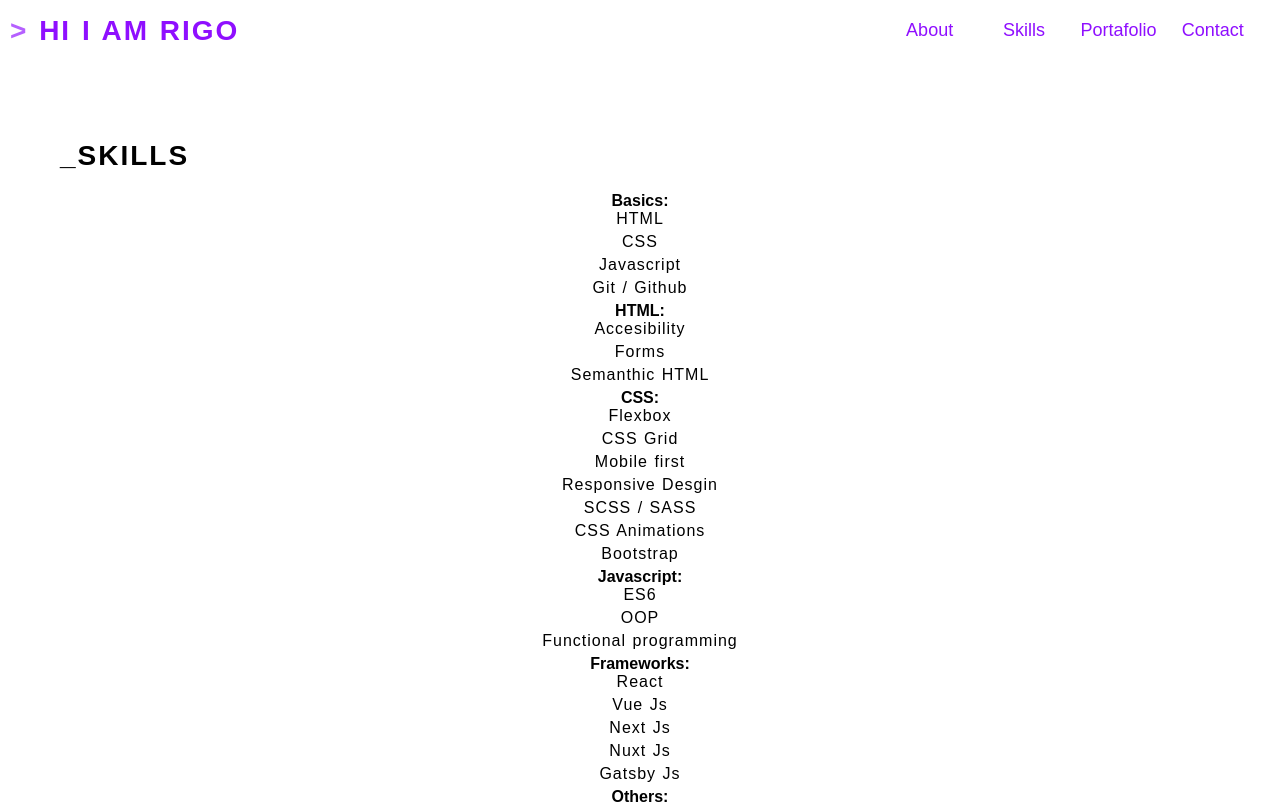
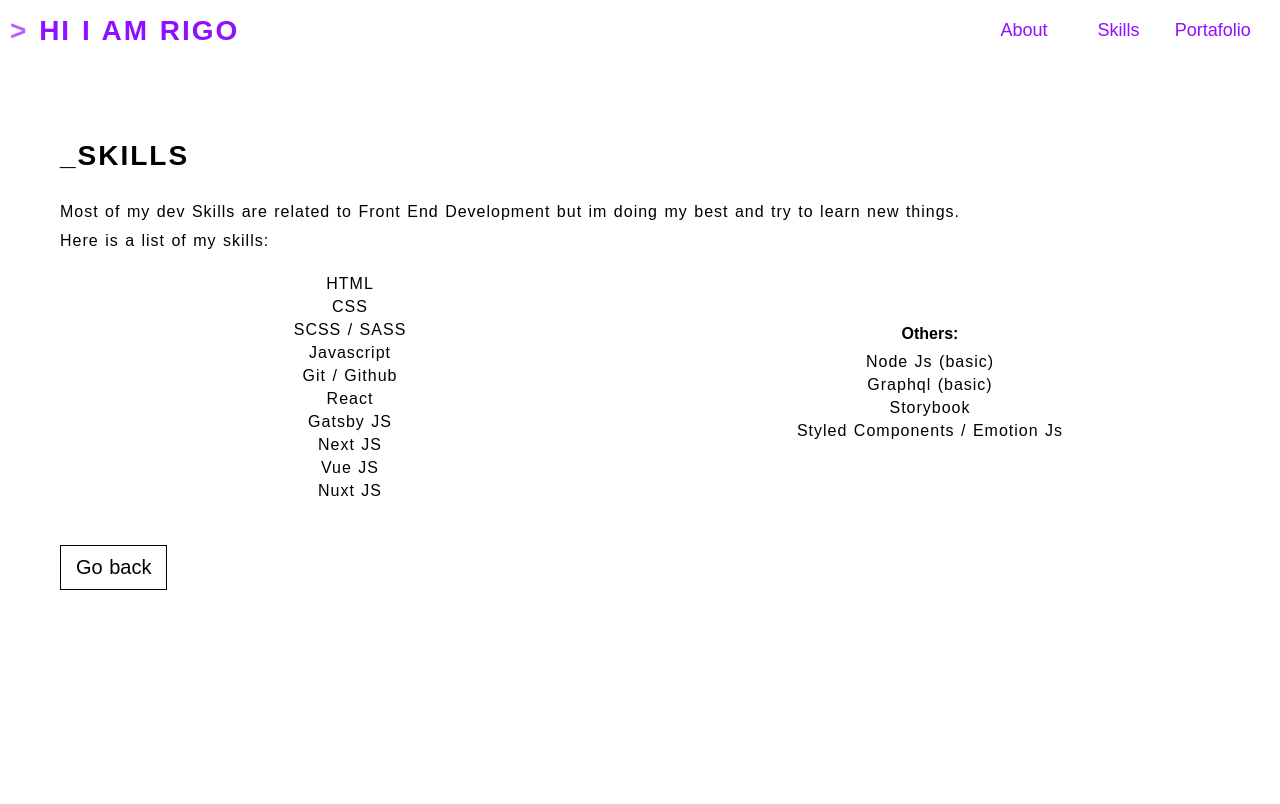
Before and after one commit to Rigo9119/rigo-web, a Nuxt app: page /skills in a window 1280 px wide. Shown: the top 804 px of the page. Built offline with nearby package versions, Linux system fonts and the light colour scheme.

Commit message:
card cmp set up and skills pg set up

```diff
--- a/assets/scss/components/_typography.scss
+++ b/assets/scss/components/_typography.scss
@@ -8,6 +8,10 @@
 .headline {
   &--1 {
     @include font-size(16);
+  }
+
+  &--2 {
+    @include font-size(18);
   }
 
   &--3 {
@@ -34,8 +38,8 @@
 
 // 2. Paragraph styles
 .paragraph {
-  letter-spacing: 2px;
-  line-height: 1.4;
+  letter-spacing: 1px;
+  line-height: 1.2;
   color: $black;
   &--1 {
     @include font-size(20);
--- /dev/null
+++ b/components/Card.vue
@@ -0,0 +1,91 @@
+<template>
+  <div class="card">
+<!--     <picture class="card__img-wrapper">
+      <img src="" alt="" class="card__img-wrapper__img">
+    </picture> -->
+    <h4 class="card__title headline--2">
+      {{title}}
+    </h4>
+    <Paragraph
+      class="card__paragraph"
+      :paragraph="description"/>
+    <Paragraph
+      class="card__paragraph"
+      :paragraph="role"/>
+    <a class="card__link"
+      :href="url"
+      target="_blank">
+      View
+    </a>
+    <h4 class="card__label">
+      build with:
+    </h4>
+    <ul class="card__list" >
+      <li v-for="item in techs"
+        :key="item.id"
+        class="card__list__item">
+        {{item.tech}}
+      </li>
+    </ul>
+  </div>
+</template>
+
+<script>
+import Paragraph from '../components/Paragraph'
+
+export default {
+  props: {
+    title: {type: String, default: ''},
+    description: {type: String, default: ''},
+    role: {type: String, default: ''},
+    url: {type: String, default: ''},
+    techs: {type: Array}
+  },
+
+  components: {
+    Paragraph
+  }
+}
+</script>
+
+<style lang="scss" scoped>
+  .card {
+    align-items: flex-start;
+    border: 1px solid $monza;
+    display: flex;
+    flex-flow: column wrap;
+    justify-content: space-around;
+    padding: 20px;
+    height: 65vh;
+
+    &__title {
+      border-bottom: 3px solid $monza;
+      color: $monza;
+      padding: 10px;
+    }
+
+    &__paragraph {
+      margin-top: 15px;
+    }
+
+    &__link {
+      border: 1px solid $monza;
+      color: $monza;
+      padding: 10px;
+
+      &:hover {
+        background-color: black;
+        border: 1px solid $black;
+        color: $white;
+      }
+    }
+
+    &__label {}
+
+    &__list {
+      &__item {
+        margin-bottom: 7px;
+      }
+    }
+  }
+</style>
--- a/components/Header.vue
+++ b/components/Header.vue
@@ -11,8 +11,8 @@
     <nav class="header__nav">
       <nuxt-link class="header__nav__link" to="./about">About</nuxt-link>
       <nuxt-link class="header__nav__link" to="./skills">Skills</nuxt-link>
-      <nuxt-link class="header__nav__link" to="">Portafolio</nuxt-link>
-      <nuxt-link class="header__nav__link" to="">Contact</nuxt-link>
+      <nuxt-link class="header__nav__link" to="./portafolio">Portafolio</nuxt-link>
+      <!--<nuxt-link class="header__nav__link" to="">Contact</nuxt-link>-->
     </nav>
   </div>
 </template>
@@ -63,7 +63,7 @@
         flex-flow: row nowrap;
         justify-content: space-between;
         padding: 6px 3px ;
-        width: 100%;
+        width: 95%;
 
         @include from(desktop) {
           justify-content: flex-end;
--- a/components/Paragraph.vue
+++ b/components/Paragraph.vue
@@ -16,8 +16,6 @@
     }
 </script>
 
-<style lang="scss">
-  .paragraph {
-    color: $white;
-  }
+<style lang="scss" scoped>
+
 </style>
--- a/components/Skills.vue
+++ b/components/Skills.vue
@@ -2,12 +2,10 @@
   <div class="skills g-padding">
     <Title
       class="skills__title title"
-      title="_SKILLS AND KNOWLEDGE"/>
+      title="_SKILLS"/>
     <Paragraph
       class="skills__paragraph paragraph"
-      paragraph="Thanks to that I have obtained skills in HTML, CSS, Javascript and some JS frameworks like React and Vue
-        (this website was built with nuxt.js), also I have worked with Scrum methodologies and I like working in a team
-        as I believe it helps me learn new things."/>
+      paragraph="Thanks to that I have obtained skills in HTML, CSS, Javascript and some JS frameworks like React and Vue (this website was built with nuxt.js), also I have worked with Scrum methodologies and I like working in a team as I believe it helps me learn new things."/>
     <Button text="See more" class="skills__button" to="Skills"/>
   </div>
 </template>
--- /dev/null
+++ b/components/views/PortafolioPg.vue
@@ -0,0 +1,83 @@
+<template>
+  <div class="portafolio g-padding">
+    <Card
+      class="portafolio__card"
+      title="LegalFast"
+      description="Legal Fast is a web application that helps customers find a lawyer or lawfirm in colombia it is in the final stages of development"
+      role="In this project I am part o the Front End dev team that help build and develop it"
+      url="https://legal-fastqa.herokuapp.com/"
+      :techs="legalfast"/>
+    <Card
+      class="portafolio__card"
+      title="ESPN"
+      description="It is a web plattaform for sports, in the re customers can check information about different, sports, teams, leagues and players"
+      role="In this project I was part of the Web UI (Front End) team that help to maintain and update it with new technologies"
+      url="https://www.espn.com.co/futbol-americano/colegial/rankings"
+      :techs="espn"/>
+    <Card
+      class="portafolio__card"
+      title="JyC Supply"
+      description="It is a SPA for a logisitics company from Colombia"
+      role="I helped in the initial stages, it uses the JAMStack approach"
+      url="http://jycsupply.com/"
+      :techs="jyc"/>
+  </div>
+</template>
+
+<script>
+import Card from '../Card'
+export default {
+  components: {
+    Card
+  },
+
+  data() {
+    return {
+      legalfast: [
+        {tech: 'Nuxt Js'},
+        {tech: 'SCSS'},
+        {tech: 'HTML'},
+        {tech: 'Javascript'},
+        {tech: 'git / gihub'}
+      ],
+      espn:[
+        {tech: 'React'},
+        {tech: 'Javascript'},
+        {tech: 'CSS'},
+        {tech: 'Karma(TDD/BDD)'},
+        {tech: 'git / gihub'},
+      ],
+      jyc: [
+        {tech: 'Gatsby Js'},
+        {tech: 'Emotion Js'},
+        {tech: 'Dato CMS'},
+        {tech: 'Netlify'},
+        {tech: 'git / gihub'}
+      ]
+    }
+  }
+}
+</script>
+
+<style lang="scss">
+  .portafolio {
+    align-items: center;
+    display: flex;
+    flex-flow: column wrap;
+    justify-content: space-between;
+    width: 100%;
+
+    @include from(desktop) {
+      flex-flow: row wrap;
+    }
+
+    &__card {
+      margin-bottom: 25px;
+      width: 100%;
+
+      @include from(desktop) {
+        width: 48%;
+      }
+    }
+  }
+</style>
--- a/components/views/SkillsPg.vue
+++ b/components/views/SkillsPg.vue
@@ -1,64 +1,60 @@
 <template>
-  <div class="skills g-padding">
-    <h2 class="skills__title title">
+  <div class="skillspg g-padding">
+    <h2 class="skillspg__title title">
       _SKILLS
     </h2>
-
+    <Paragraph
+      class="skillspg__paragraph"
+      paragraph="Most of my dev Skills are related to Front End Development but im doing my best and try to learn new things."/>
+    <Paragraph
+      class="skillspg__paragraph"
+      paragraph="Here is a list of my skills:" />
+    <div class="skillspg__wrapper">
       <!-- basic skills -->
-    <ul class="skills__list">
-      <h4 class="skill__list__title">Basics:</h4>
-      <li v-for="skill in basics" v-bind:key="skill.name" class="skills__list__item">{{skill.name}}</li>
+      <ul class="skillspg__wrapper__list">
+        <h4 class="skillspg__wrapper__list__title"></h4>
+        <li v-for="skill in skills" v-bind:key="skill.name" class="skillspg__wrapper__list__item">{{skill.name}}</li>
       </ul>
-
-    <!-- HTML skills -->
-    <ul class="skills__list">
-      <h4 class="skill__list__title">HTML:</h4>
-      <li v-for="skill in html" v-bind:key="skill.name" class="skills__list__item">{{skill.name}}</li>
+      <!-- other skills -->
+      <ul class="skillspg__wrapper__list">
+        <h4 class="skillspg__wrapper__list__title">Others:</h4>
+        <li v-for="skill in others" v-bind:key="skill.name" class="skillspg__wrapper__list__item">{{skill.name}}</li>
       </ul>
-
-    <!-- CSS skills -->
-    <ul class="skills__list">
-      <h4 class="skill__list__title">CSS:</h4>
-      <li v-for="skill in css" v-bind:key="skill.name" class="skills__list__item">{{skill.name}}</li>
-    </ul>
-
-    <!-- javascript skills -->
-    <ul class="skills__list">
-      <h4 class="skill__list__title">Javascript:</h4>
-      <li v-for="skill in js" v-bind:key="skill.name" class="skills__list__item">{{skill.name}}</li>
-    </ul>
-
-    <!-- frameworks skills -->
-    <ul class="skills__list">
-      <h4 class="skill__list__title">Frameworks:</h4>
-      <li v-for="skill in frameworks" v-bind:key="skill.name" class="skills__list__item">{{skill.name}}</li>
-    </ul>
-
-    <!-- other skills -->
-    <ul class="skills__list">
-      <h4 class="skill__list__title">Others:</h4>
-      <li v-for="skill in others" v-bind:key="skill.name" class="skills__list__item">{{skill.name}}</li>
-    </ul>
-    <Button text="Go back" class="skills__button" to="/"/>
+    </div>
+    <Button text="Go back" class="skillspg__button" to="/"/>
   </div>
 </template>
 
 <script>
     import Button from "../Button";
-
+    import Paragraph from "../Paragraph";
     export default {
       components: {
-        Button
+        Button,
+        Paragraph
       },
 
       data() {
         return {
-          basics: [{name: 'HTML'}, {name: 'CSS'}, {name: 'Javascript'}, {name: 'Git / Github'}],
-          html: [{name: 'Accesibility'}, {name: 'Forms'}, {name: 'Semanthic HTML'}],
-          css: [{name: 'Flexbox'}, {name: 'CSS Grid'}, {name: 'Mobile first'}, {name: 'Responsive Desgin'}, {name: 'SCSS / SASS'}, {name: 'CSS Animations'}, {name: 'Bootstrap'}],
-          js: [{name: 'ES6'}, {name: 'OOP'}, {name: 'Functional programming'}],
-          frameworks: [{name: 'React'}, {name: 'Vue Js'}, {name: 'Next Js'}, {name: 'Nuxt Js'}, {name: 'Gatsby Js'}],
-          others: [{name: 'Scrum methodology'}, {name: 'Storybook'}, {name: 'Emotion Js'}, {name: 'Node Js'}, {name: 'Graphql'}]
+          skills: [
+            {name: 'HTML'},
+            {name: 'CSS'},
+            {name: 'SCSS / SASS'},
+            {name: 'Javascript'},
+            {name: 'Git / Github'},
+            {name: 'React'},
+            {name: 'Gatsby JS'},
+            {name: 'Next JS'},
+            {name: 'Vue JS'},
+            {name: 'Nuxt JS'}
+          ],
+          others : [
+            {name: 'Node Js (basic)'},
+            {name: 'Graphql (basic)'},
+            {name: 'Storybook'},
+            {name: 'Styled Components / Emotion Js'},
+            //{name: 'Ruby (basic)'}
+          ]
         }
       }
     }
@@ -66,12 +62,12 @@
 </script>
 
 <style lang="scss">
-  .skills {
+  .skillspg {
     align-items: flex-start;
     display: flex;
     flex-flow: column nowrap;
     justify-content: space-between;
-    height: 120vh;
+    height: auto;
     width: 100vw;
 
     &__title {
@@ -80,15 +76,45 @@
       width: 100%;
     }
 
-    &__list {
+    &__paragraph {
+      padding-top: 10px;
+    }
+
+    &__wrapper {
       align-items: center;
       display: flex;
       flex-flow: column nowrap;
       justify-content: center;
       width: 100%;
 
+      @include from(desktop) {
+        flex-flow: row nowrap;
+      }
+
+      &__list {
+        align-items: center;
+        display: flex;
+        flex-flow: column nowrap;
+        justify-content: center;
+        padding-top: 15px;
+        width: 100%;
+
         &--left {
+          @include from(desktop) {
+            justify-self: flex-start;
+          }
+        }
+
+        &--right {
+          @include from(desktop) {
             justify-self: flex-end;
+          }
+        }
+
+        &--center {
+          @include from(desktop) {
+            justify-self: center;
+          }
         }
 
         &__title {
@@ -100,6 +126,7 @@
           color: $black;
           margin-bottom: 5px;
           letter-spacing: 1px;
+        }
       }
     }
 
--- a/pages/index.vue
+++ b/pages/index.vue
@@ -1,10 +1,8 @@
 <template>
-  <div>
-    <div class="body">
-      <About />
-      <Skills />
-      <Contact />
-    </div>
+  <div class="body">
+    <About />
+    <Skills />
+    <Contact />
   </div>
 </template>
 
--- /dev/null
+++ b/pages/portafolio.vue
@@ -0,0 +1,20 @@
+<template>
+  <div class="body">
+    <PortafolioPg />
+  </div>
+</template>
+
+<script>
+import PortafolioPg from '../components/views/PortafolioPg'
+
+export default {
+  layout: 'default',
+  components: {
+    PortafolioPg
+  }
+}
+</script>
+
+<style lang="scss">
+
+</style>
```
Lines whose indentation alone changed are shown as unchanged.
